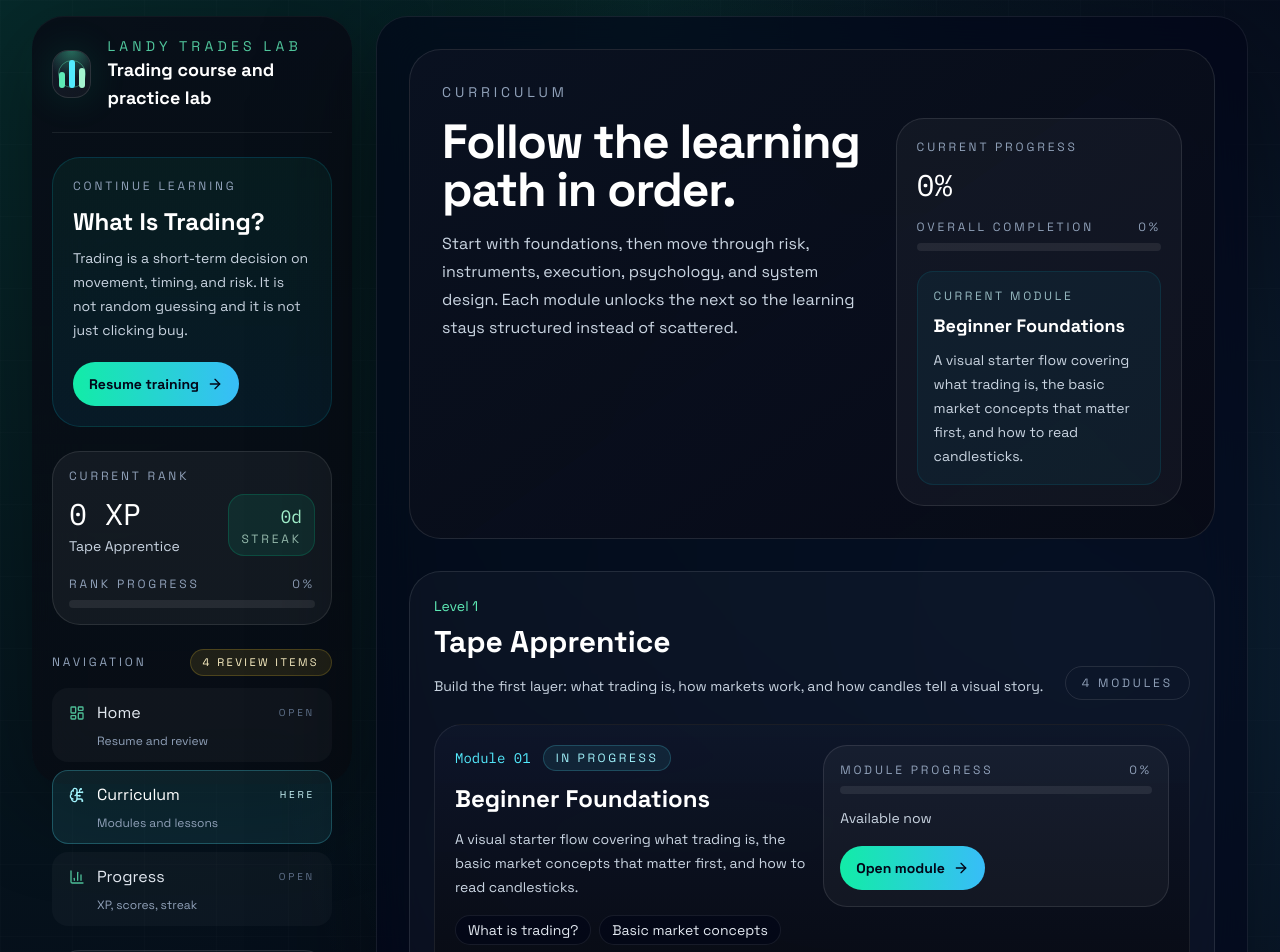
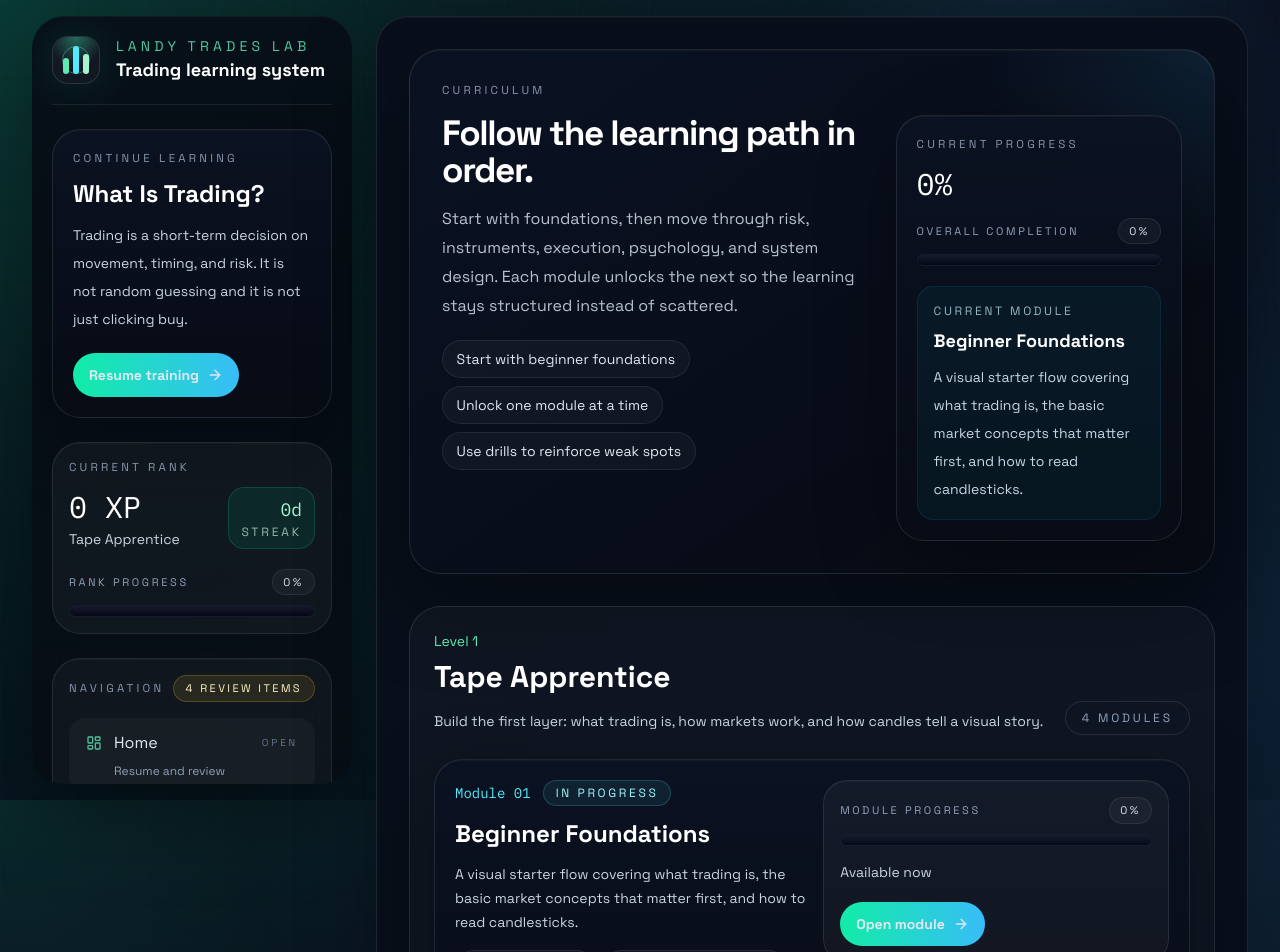
Before and after one commit to LandaverryDev/landy-trades-lab, a Next.js app: page /learn in a window 1280 px wide. Shown: the top 952 px of the page. Built offline with nearby package versions, Linux system fonts and the light colour scheme.

Commit message:
feat: polish learning app visual system

```diff
--- a/src/components/layout/app-shell.tsx
+++ b/src/components/layout/app-shell.tsx
@@ -28,43 +28,42 @@ export function AppShell({ children }: { children: ReactNode }) {
   const reviewCount = reviewQueue.length;
 
   return (
-    <div className="relative min-h-screen overflow-hidden">
+    <div className="app-canvas relative min-h-screen overflow-hidden">
       <div className="pointer-events-none absolute inset-0 bg-[radial-gradient(circle_at_top_left,_rgba(11,214,144,0.16),_transparent_28%),radial-gradient(circle_at_85%_15%,_rgba(56,189,248,0.16),_transparent_22%),radial-gradient(circle_at_bottom_right,_rgba(244,114,182,0.08),_transparent_24%)]" />
-      <div className="pointer-events-none absolute inset-0 opacity-40 [background-image:linear-gradient(rgba(148,163,184,0.06)_1px,transparent_1px),linear-gradient(90deg,rgba(148,163,184,0.06)_1px,transparent_1px)] [background-size:72px_72px]" />
 
       <div className="relative mx-auto flex min-h-screen w-full max-w-[1720px] flex-col gap-6 px-4 py-4 sm:px-6 lg:flex-row lg:px-8">
-        <aside className="glass-panel flex w-full min-w-0 flex-col gap-6 rounded-[32px] p-5 lg:sticky lg:top-4 lg:h-[calc(100vh-2rem)] lg:w-[320px] lg:min-w-[320px]">
+        <aside className="glass-panel flex w-full min-w-0 flex-col gap-6 rounded-[32px] p-5 lg:sticky lg:top-4 lg:h-[calc(100vh-2rem)] lg:w-[320px] lg:min-w-[320px] lg:overflow-y-auto">
           <div className="flex items-center gap-4 border-b border-white/8 pb-5">
             <BrandMark />
             <div>
               <p className="text-sm uppercase tracking-[0.3em] text-emerald-300/85">Landy Trades Lab</p>
-              <h1 className="text-lg font-semibold text-white">Trading course and practice lab</h1>
+              <h1 className="text-lg font-semibold text-white">Trading learning system</h1>
             </div>
           </div>
 
-          <div className="rounded-[28px] border border-cyan-400/15 bg-[linear-gradient(180deg,rgba(16,185,129,0.08),rgba(14,165,233,0.08))] p-5">
-            <p className="text-xs uppercase tracking-[0.24em] text-slate-400">Continue Learning</p>
-            <h2 className="mt-3 text-2xl font-semibold text-white">
+          <div className="course-card-raised rounded-[28px] p-5">
+            <p className="eyebrow-label">Continue Learning</p>
+            <h2 className="mt-3 text-2xl font-semibold leading-tight text-white">
               {upcomingLesson?.title ?? activeModule?.title ?? "Open your path"}
             </h2>
-            <p className="mt-2 text-sm leading-6 text-slate-300">
+            <p className="mt-3 text-sm leading-7 text-slate-300">
               {upcomingLesson?.summary ??
                 activeModule?.summary ??
                 "Jump back into the curriculum, drills, and chart practice."}
             </p>
             <Link
               href={resumeHref}
-              className="mt-5 inline-flex items-center gap-2 rounded-full bg-[linear-gradient(90deg,#12eca7,#38bdf8)] px-4 py-3 text-sm font-semibold text-slate-950"
+              className="focus-visible-ring mt-5 inline-flex items-center gap-2 rounded-full bg-[linear-gradient(90deg,#12eca7,#38bdf8)] px-4 py-3 text-sm font-semibold text-slate-950"
             >
               Resume training
               <ArrowRight className="h-4 w-4" />
             </Link>
           </div>
 
-          <div className="rounded-[28px] border border-white/10 bg-white/[0.05] p-4">
+          <div className="course-card rounded-[28px] p-4">
             <div className="flex items-end justify-between gap-4">
               <div>
-                <p className="text-xs uppercase tracking-[0.24em] text-slate-400">Current Rank</p>
+                <p className="eyebrow-label">Current Rank</p>
                 <p className="mt-3 font-mono text-3xl text-white">{progress.totalXp} XP</p>
                 <p className="mt-1 text-sm text-slate-300">{progress.title}</p>
               </div>
@@ -81,16 +80,16 @@ export function AppShell({ children }: { children: ReactNode }) {
             </div>
           </div>
 
-          <div className="space-y-3">
+          <div className="course-card rounded-[28px] p-4">
             <div className="flex items-center justify-between">
-              <p className="text-xs uppercase tracking-[0.24em] text-slate-400">Navigation</p>
+              <p className="eyebrow-label">Navigation</p>
               {reviewCount ? (
                 <span className="rounded-full border border-amber-300/20 bg-amber-300/10 px-3 py-1 text-[11px] uppercase tracking-[0.22em] text-amber-100">
                   {reviewCount} review items
                 </span>
               ) : null}
             </div>
-            <nav className="grid gap-2">
+            <nav className="mt-4 grid gap-2">
               {navItems.map(({ href, icon: Icon, label, note }) => {
                 const active = href === "/" ? pathname === "/" : pathname.startsWith(href);
 
@@ -98,7 +97,7 @@ export function AppShell({ children }: { children: ReactNode }) {
                   <Link
                     key={href}
                     href={href}
-                    className={`group rounded-2xl border px-4 py-3 transition ${
+                    className={`focus-visible-ring group rounded-2xl border px-4 py-3 transition ${
                       active
                         ? "border-cyan-300/25 bg-cyan-300/[0.09]"
                         : "border-transparent bg-white/[0.03] hover:border-white/10 hover:bg-white/[0.06]"
@@ -122,10 +121,10 @@ export function AppShell({ children }: { children: ReactNode }) {
             </nav>
           </div>
 
-          <div className="rounded-[28px] border border-white/10 bg-white/[0.04] p-4">
+          <div className="course-card rounded-[28px] p-4">
             <div className="flex items-center gap-2">
               <Target className="h-4 w-4 text-cyan-300" />
-              <p className="text-xs uppercase tracking-[0.24em] text-slate-400">Training Loop</p>
+              <p className="eyebrow-label">Training Loop</p>
             </div>
             <div className="mt-4 space-y-3 text-sm text-slate-300">
               <p>1. Learn the concept</p>
@@ -136,15 +135,15 @@ export function AppShell({ children }: { children: ReactNode }) {
           </div>
 
           <div className="mt-auto rounded-[28px] border border-cyan-400/15 bg-[linear-gradient(180deg,rgba(16,185,129,0.12),rgba(14,165,233,0.08))] p-4">
-            <p className="text-xs uppercase tracking-[0.24em] text-cyan-100/70">Why It Matters</p>
-            <p className="mt-3 text-sm leading-6 text-slate-200">
+            <p className="eyebrow-label text-cyan-100/70">Why It Matters</p>
+            <p className="mt-3 text-sm leading-7 text-slate-200">
               The goal is not just to memorize setups. It is to build the judgment and rule clarity needed for real
               execution and later automation.
             </p>
           </div>
         </aside>
 
-        <main className="flex min-h-[80vh] min-w-0 flex-1 flex-col rounded-[32px] border border-white/8 bg-slate-950/65 p-4 shadow-[0_30px_120px_rgba(0,0,0,0.45)] backdrop-blur-xl sm:p-6 lg:p-8">
+        <main className="course-card-strong flex min-h-[80vh] min-w-0 flex-1 flex-col rounded-[32px] p-4 backdrop-blur-xl sm:p-6 lg:p-8">
           {children}
         </main>
       </div>
--- a/src/components/ui/progress-bar.tsx
+++ b/src/components/ui/progress-bar.tsx
@@ -4,18 +4,23 @@ interface ProgressBarProps {
 }
 
 export function ProgressBar({ value, label }: ProgressBarProps) {
+  const clampedValue = Math.max(0, Math.min(100, value));
+
   return (
-    <div className="space-y-2">
+    <div className="space-y-2.5">
       {label ? (
-        <div className="flex items-center justify-between text-xs uppercase tracking-[0.24em] text-slate-400">
+        <div className="flex items-center justify-between gap-4 text-[11px] uppercase tracking-[0.24em] text-slate-400">
           <span>{label}</span>
-          <span>{value}%</span>
+          <span className="rounded-full border border-white/8 bg-white/[0.04] px-2.5 py-1 text-slate-200">
+            {clampedValue}%
+          </span>
         </div>
       ) : null}
-      <div className="h-2 overflow-hidden rounded-full bg-white/8">
+      <div className="relative h-3 overflow-hidden rounded-full border border-white/8 bg-slate-950/80">
+        <div className="absolute inset-0 bg-[linear-gradient(180deg,rgba(255,255,255,0.08),transparent)]" />
         <div
-          className="h-full rounded-full bg-[linear-gradient(90deg,rgba(18,236,167,0.85),rgba(70,193,255,0.9))]"
-          style={{ width: `${value}%` }}
+          className="relative h-full rounded-full bg-[linear-gradient(90deg,rgba(18,236,167,0.88),rgba(70,193,255,0.94))] shadow-[0_0_24px_rgba(18,236,167,0.24)]"
+          style={{ width: `${clampedValue}%` }}
         />
       </div>
     </div>
--- a/src/features/learning-path/learning-path-view.tsx
+++ b/src/features/learning-path/learning-path-view.tsx
@@ -11,21 +11,24 @@ export function LearningPathView() {
 
   return (
     <div className="space-y-8">
-      <section className="rounded-[32px] border border-white/10 bg-[linear-gradient(145deg,rgba(10,18,34,0.95),rgba(8,11,22,0.92))] p-6 sm:p-8">
-        <p className="text-sm uppercase tracking-[0.28em] text-slate-400">Curriculum</p>
+      <section className="course-hero rounded-[32px] p-6 sm:p-8">
+        <p className="eyebrow-label">Curriculum</p>
         <div className="mt-4 grid gap-6 xl:grid-cols-[minmax(0,1.2fr)_minmax(280px,0.8fr)]">
           <div>
-            <h1 className="text-4xl font-semibold tracking-tight text-white sm:text-5xl">
-              Follow the learning path in order.
-            </h1>
-            <p className="mt-4 max-w-3xl text-base leading-7 text-slate-300">
+            <h1 className="section-title">Follow the learning path in order.</h1>
+            <p className="section-copy mt-4 max-w-3xl text-base">
               Start with foundations, then move through risk, instruments, execution, psychology, and system design.
               Each module unlocks the next so the learning stays structured instead of scattered.
             </p>
+            <div className="mt-5 flex flex-wrap gap-2">
+              <span className="course-pill text-sm text-slate-200">Start with beginner foundations</span>
+              <span className="course-pill text-sm text-slate-200">Unlock one module at a time</span>
+              <span className="course-pill text-sm text-slate-200">Use drills to reinforce weak spots</span>
+            </div>
           </div>
 
-          <div className="rounded-[28px] border border-white/10 bg-white/[0.04] p-5">
-            <p className="text-xs uppercase tracking-[0.24em] text-slate-400">Current Progress</p>
+          <div className="course-card-raised rounded-[28px] p-5">
+            <p className="eyebrow-label">Current Progress</p>
             <p className="mt-3 font-mono text-3xl text-white">{progress.overallProgressPercent}%</p>
             <div className="mt-4">
               <ProgressBar value={progress.overallProgressPercent} label="Overall completion" />
@@ -34,7 +37,7 @@ export function LearningPathView() {
               <div className="mt-5 rounded-2xl border border-cyan-400/10 bg-cyan-400/[0.05] p-4">
                 <p className="text-xs uppercase tracking-[0.22em] text-cyan-100/70">Current Module</p>
                 <p className="mt-2 text-lg font-semibold text-white">{activeModule.title}</p>
-                <p className="mt-2 text-sm leading-6 text-slate-300">{activeModule.summary}</p>
+                <p className="mt-2 text-sm leading-7 text-slate-300">{activeModule.summary}</p>
               </div>
             ) : null}
           </div>
@@ -65,7 +68,7 @@ export function LearningPathView() {
                   return (
                     <div
                       key={module.slug}
-                      className="rounded-[28px] border border-white/8 bg-[linear-gradient(180deg,rgba(15,23,42,0.9),rgba(8,11,18,0.95))] p-5"
+                      className="course-card-raised rounded-[28px] p-5"
                     >
                       <div className="flex flex-col gap-4 xl:flex-row xl:items-start xl:justify-between">
                         <div className="min-w-0">
@@ -93,7 +96,7 @@ export function LearningPathView() {
                             {module.focusAreas.map((area) => (
                               <span
                                 key={area}
-                                className="rounded-full border border-white/8 bg-slate-950/70 px-3 py-1 text-sm text-slate-200"
+                                className="course-pill text-sm text-slate-200"
                               >
                                 {area}
                               </span>
@@ -101,9 +104,9 @@ export function LearningPathView() {
                           </div>
                         </div>
 
-                        <div className="w-full max-w-sm rounded-[24px] border border-white/10 bg-white/[0.04] p-4">
+                        <div className="course-card w-full max-w-sm rounded-[24px] p-4">
                           <ProgressBar value={module.progressPercent} label="Module progress" />
-                          <p className="mt-3 text-sm leading-6 text-slate-300">{module.unlockRule}</p>
+                          <p className="mt-3 text-sm leading-7 text-slate-300">{module.unlockRule}</p>
                           {locked ? (
                             <div className="mt-4 inline-flex items-center gap-2 rounded-full border border-white/10 px-4 py-2 text-sm text-slate-400">
                               <Lock className="h-4 w-4" />
@@ -112,7 +115,7 @@ export function LearningPathView() {
                           ) : (
                             <Link
                               href={`/module/${module.slug}`}
-                              className="mt-4 inline-flex items-center gap-2 rounded-full bg-[linear-gradient(90deg,#12eca7,#38bdf8)] px-4 py-3 text-sm font-semibold text-slate-950"
+                              className="focus-visible-ring mt-4 inline-flex items-center gap-2 rounded-full bg-[linear-gradient(90deg,#12eca7,#38bdf8)] px-4 py-3 text-sm font-semibold text-slate-950"
                             >
                               Open module
                               <ArrowRight className="h-4 w-4" />
--- a/src/styles/globals.css
+++ b/src/styles/globals.css
@@ -6,6 +6,12 @@
   --panel: rgba(10, 15, 27, 0.78);
   --muted: #94a3b8;
   --emerald-glow: rgba(18, 236, 167, 0.18);
+  --panel-border: rgba(255, 255, 255, 0.09);
+  --panel-soft: rgba(255, 255, 255, 0.04);
+  --panel-strong: linear-gradient(180deg, rgba(9, 15, 28, 0.96), rgba(6, 10, 18, 0.92));
+  --panel-raised: linear-gradient(180deg, rgba(11, 18, 33, 0.98), rgba(8, 12, 22, 0.9));
+  --glow-cyan: rgba(56, 189, 248, 0.18);
+  --glow-emerald: rgba(18, 236, 167, 0.18);
 }
 
 @theme inline {
@@ -24,10 +30,17 @@ html {
 }
 
 body {
+  min-height: 100vh;
   background: var(--background);
   color: var(--foreground);
   font-family: "Space Grotesk", "Avenir Next", "Segoe UI", sans-serif;
-  background-image: radial-gradient(circle at top, rgba(18, 236, 167, 0.06), transparent 30%);
+  line-height: 1.5;
+  color-scheme: dark;
+  background-image:
+    radial-gradient(circle at top left, rgba(18, 236, 167, 0.08), transparent 28%),
+    radial-gradient(circle at 82% 12%, rgba(56, 189, 248, 0.09), transparent 20%),
+    radial-gradient(circle at 60% 80%, rgba(244, 114, 182, 0.05), transparent 22%),
+    linear-gradient(180deg, rgba(255, 255, 255, 0.015), rgba(255, 255, 255, 0));
 }
 
 ::selection {
@@ -40,10 +53,103 @@ button {
   outline: none;
 }
 
+a {
+  color: inherit;
+  text-decoration: none;
+}
+
+.app-canvas {
+  position: relative;
+}
+
+.app-canvas::before {
+  content: "";
+  position: absolute;
+  inset: 0;
+  background:
+    linear-gradient(rgba(148, 163, 184, 0.04) 1px, transparent 1px),
+    linear-gradient(90deg, rgba(148, 163, 184, 0.04) 1px, transparent 1px);
+  background-size: 72px 72px;
+  mask-image: linear-gradient(180deg, rgba(0, 0, 0, 0.55), transparent 85%);
+  pointer-events: none;
+}
+
 .glass-panel {
   background: linear-gradient(180deg, rgba(8, 13, 23, 0.92), rgba(8, 12, 19, 0.82));
   backdrop-filter: blur(26px);
   box-shadow: inset 0 1px 0 rgba(255, 255, 255, 0.04), 0 24px 90px rgba(0, 0, 0, 0.36);
+}
+
+.course-card {
+  border: 1px solid var(--panel-border);
+  background: var(--panel-soft);
+  box-shadow: inset 0 1px 0 rgba(255, 255, 255, 0.03);
+}
+
+.course-card-soft {
+  border: 1px solid rgba(255, 255, 255, 0.08);
+  background: linear-gradient(180deg, rgba(255, 255, 255, 0.035), rgba(255, 255, 255, 0.02));
+  box-shadow: inset 0 1px 0 rgba(255, 255, 255, 0.03);
+}
+
+.course-card-strong {
+  border: 1px solid rgba(255, 255, 255, 0.1);
+  background: var(--panel-strong);
+  box-shadow: inset 0 1px 0 rgba(255, 255, 255, 0.04), 0 24px 80px rgba(0, 0, 0, 0.28);
+}
+
+.course-card-raised {
+  border: 1px solid rgba(255, 255, 255, 0.1);
+  background: var(--panel-raised);
+  box-shadow: inset 0 1px 0 rgba(255, 255, 255, 0.04), 0 24px 80px rgba(0, 0, 0, 0.32);
+}
+
+.course-hero {
+  border: 1px solid rgba(255, 255, 255, 0.1);
+  background:
+    radial-gradient(circle at top right, rgba(56, 189, 248, 0.1), transparent 24%),
+    linear-gradient(145deg, rgba(10, 18, 34, 0.96), rgba(8, 11, 20, 0.92));
+  box-shadow: inset 0 1px 0 rgba(255, 255, 255, 0.04), 0 24px 90px rgba(0, 0, 0, 0.35);
+}
+
+.course-inset {
+  border: 1px solid rgba(255, 255, 255, 0.08);
+  background: rgba(2, 6, 18, 0.55);
+  box-shadow: inset 0 1px 0 rgba(255, 255, 255, 0.03);
+}
+
+.eyebrow-label {
+  font-size: 0.72rem;
+  letter-spacing: 0.28em;
+  text-transform: uppercase;
+  color: rgb(148 163 184 / 0.9);
+}
+
+.section-title {
+  font-size: clamp(1.7rem, 1.4rem + 1vw, 2.6rem);
+  font-weight: 600;
+  line-height: 1.05;
+  letter-spacing: -0.04em;
+  color: white;
+}
+
+.section-copy {
+  color: rgb(203 213 225 / 0.9);
+  line-height: 1.8;
+}
+
+.course-pill {
+  display: inline-flex;
+  align-items: center;
+  gap: 0.4rem;
+  border: 1px solid rgba(255, 255, 255, 0.08);
+  background: rgba(255, 255, 255, 0.035);
+  border-radius: 9999px;
+  padding: 0.5rem 0.85rem;
+}
+
+.focus-visible-ring:focus-visible {
+  box-shadow: 0 0 0 2px rgba(5, 8, 22, 0.8), 0 0 0 4px rgba(56, 189, 248, 0.35);
 }
 
 .terminal-grid {
```
Also changed, not shown: src/features/dashboard/dashboard-home.tsx (+36 -30 lines), src/features/lesson/lesson-blocks.tsx (+9 -9 lines), src/features/lesson/lesson-view.tsx (+18 -18 lines), src/features/module-overview/module-overview.tsx (+20 -20 lines).
